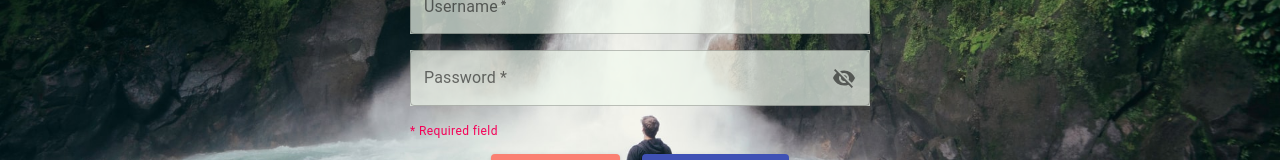
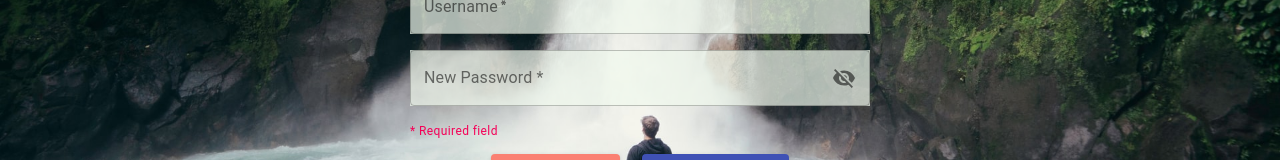
Before and after one commit to NimiRock/Vacations-Project, a React (Create React App) app in the folder client/: page /forgot-pwd in a window 1280 px wide. Shown: the part 457-617 px from the top of the page. Built offline with nearby package versions, Linux system fonts and the light colour scheme; a web font is replaced by a local one.

Commit message:
removed about component, and added Home to navbar

```diff
--- a/client/src/components/ForgotPassword.jsx
+++ b/client/src/components/ForgotPassword.jsx
@@ -111,7 +111,7 @@ export default function ForgotPassword() {
 				</div>
 				<div>
 					<FormControl className={`MuiTextField-root ${classes.usernameAndPassword}`} variant="outlined">
-						<InputLabel htmlFor="outlined-adornment-password">Password *</InputLabel>
+						<InputLabel htmlFor="outlined-adornment-password">New Password *</InputLabel>
 						<OutlinedInput
 							id="outlined-adornment-password"
 							type={showPassword ? "text" : "password"}
```
